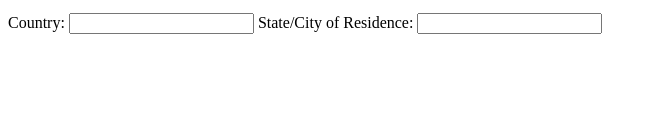
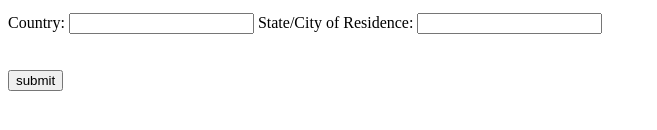
Before and after one commit to jdmghk/altschool-assignment-one, a plain HTML site: page form.html in a window 1280 px wide. Shown: the part 256-386 px from the top of the page, without its empty margins (0-657 px from the left). Drawn offline with Linux system fonts and the light colour scheme.

Commit message:
- added submit button

```diff
--- a/form.html
+++ b/form.html
@@ -39,6 +39,8 @@
 
         <label for="State/City of Residence">State/City of Residence:</label>
         <input type="text" id="State/City of Residence" name="State/City of Residence" required>
+        <br> <br> <br>
+        <input type="submit" value="submit"/>
     </form>
 </body>
 </html>
```
